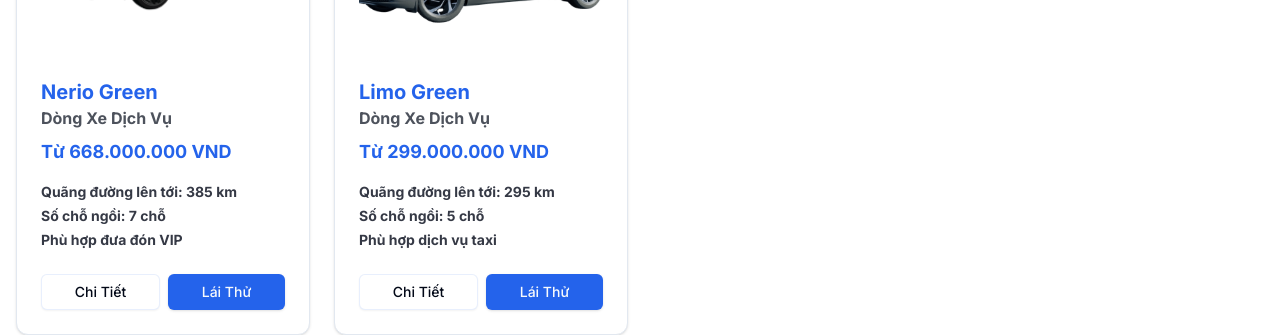
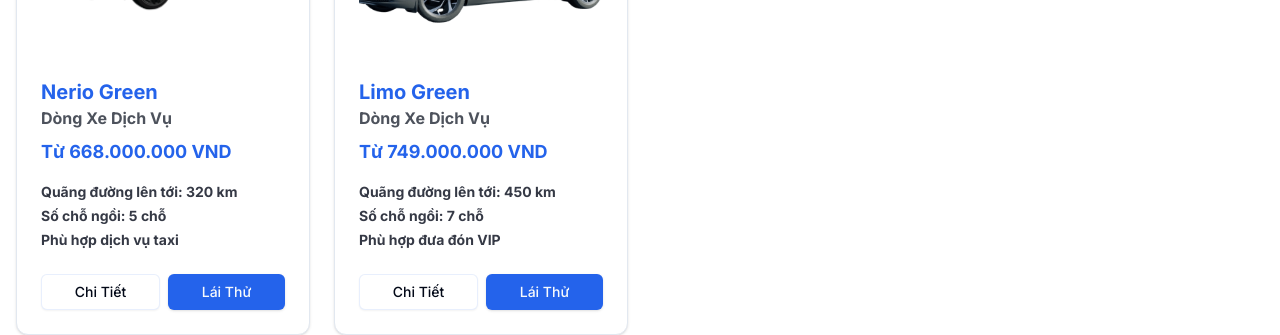
Before and after one commit to trungdevv/vinfast-nghia-hung, a Next.js app: page /cars in a window 1280 px wide. Shown: the part 1960-2295 px from the top of the page. Built offline with nearby package versions, Linux system fonts and the light colour scheme.

Commit message:
Update Limo Green pricing and specifications across multiple components, including homepage, car detail page, and featured cars section, to reflect new service offerings and enhance user information.

```diff
--- a/app/cars/[id]/page.tsx
+++ b/app/cars/[id]/page.tsx
@@ -436,7 +436,7 @@ const carsData: Record<string, Car> = {
     ],
     colors: ["Trắng", "Đen", "Bạc", "Xanh đậm"],
     description:
-      "Nerio Green là mẫu xe điện 7 chỗ cao cấp dành cho dịch vụ vận chuyển hành khách VIP. Với không gian nội thất rộng rãi, trang bị tiện nghi đẳng cấp và hệ thống tính năng thông minh, Nerio Green mang đến trải nghiệm di chuyển sang trọng và tiện nghi cho hành khách.",
+      "Nerio Green là mẫu xe điện được thiết kế đặc biệt cho dịch vụ taxi và đi chung. Với thiết kế hiện đại, không gian nội thất tối ưu và chi phí vận hành thấp, Nerio Green mang đến giải pháp di chuyển thông minh, tiện lợi và thân thiện với môi trường cho dịch vụ vận chuyển hành khách. ",
     specs: {
       performance: {
         "Động cơ": "Động cơ điện 150 kW",
@@ -463,7 +463,7 @@ const carsData: Record<string, Car> = {
     },
     features: [
       "Quãng đường lên tới: 385 km",
-      "Số chỗ ngồi: 7 chỗ",
+      "Số chỗ ngồi: 5 chỗ",
       "Công suất: 150 kW",
       "Mô-men xoắn: 350 Nm",
       "Phù hợp cho dịch vụ đưa đón VIP",
@@ -474,7 +474,7 @@ const carsData: Record<string, Car> = {
     id: "limo-green",
     name: "Limo Green",
     type: "Dòng Xe Dịch Vụ",
-    price: 299000000,
+    price: 749000000,
     images: [
       "/images/vehicles/limo.webp",
       "/images/vehicles/limo-2.webp",
@@ -483,7 +483,7 @@ const carsData: Record<string, Car> = {
     ],
     colors: ["Trắng", "Đen", "Bạc", "Xanh"],
     description:
-      "Limo Green là mẫu xe điện được thiết kế đặc biệt cho dịch vụ taxi và đi chung. Với thiết kế hiện đại, không gian nội thất tối ưu và chi phí vận hành thấp, Limo Green mang đến giải pháp di chuyển thông minh, tiện lợi và thân thiện với môi trường cho dịch vụ vận chuyển hành khách.",
+      "Limo Green là mẫu xe điện 7 chỗ cao cấp dành cho dịch vụ vận chuyển hành khách VIP. Với không gian nội thất rộng rãi, trang bị tiện nghi đẳng cấp và hệ thống tính năng thông minh, Nerio Green mang đến trải nghiệm di chuyển sang trọng và tiện nghi cho hành khách.",
     specs: {
       performance: {
         "Động cơ": "Động cơ điện 90 kW",
@@ -510,7 +510,7 @@ const carsData: Record<string, Car> = {
     },
     features: [
       "Quãng đường lên tới: 295 km",
-      "Số chỗ ngồi: 5 chỗ",
+      "Số chỗ ngồi: 7 chỗ",
       "Công suất: 90 kW",
       "Mô-men xoắn: 200 Nm",
       "Phù hợp cho dịch vụ taxi, ride-sharing",
@@ -518,9 +518,8 @@ const carsData: Record<string, Car> = {
     ],
   },
 }
-export default async function CarDetailPage({params}: {params: Promise<{ id: string }>}) {
-  const { id } = await params;
-  const car = carsData[id as keyof typeof carsData]
+export default function CarDetailPage({ params }: { params: { id: any } }) {
+  const car = carsData[params.id as keyof typeof carsData]
 
   if (!car) {
     notFound()
@@ -665,7 +664,7 @@ export default async function CarDetailPage({params}: {params: Promise<{ id: str
           <h2 className="text-3xl font-bold mb-8 text-center">Thông số kỹ thuật</h2>
 
           <Tabs defaultValue="performance" className="w-full">
-            <TabsList className="grid w-full grid-cols-3 gap-4">
+              <TabsList className="grid w-full grid-cols-3 gap-4">
               <TabsTrigger className="bg-primary backdrop-blur-sm border-white hover:bg-primary/70 text-white" value="performance">Hiệu suất</TabsTrigger>
               <TabsTrigger className="bg-primary backdrop-blur-sm border-white hover:bg-primary/70 text-white" value="dimensions">Kích thước</TabsTrigger>
               <TabsTrigger className="bg-primary backdrop-blur-sm border-white hover:bg-primary/70 text-white" value="features">Tính năng</TabsTrigger>
--- a/app/page.tsx
+++ b/app/page.tsx
@@ -219,7 +219,7 @@ export default function HomePage() {
               <CardContent className="pt-6">
                 <h3 className="text-xl font-bold text-primary">Limo Green</h3>
                 <p className="text-foreground/70 font-bold">Dòng Xe Dịch Vụ</p>
-                <p className="font-bold text-lg mt-2 text-primary">Từ 299.000.000 VND</p>
+                <p className="font-bold text-lg mt-2 text-primary">Từ 749.000.000 VND</p>
                 <ul className="mt-4 space-y-1">
                   <li className="text-sm flex items-center text-foreground/80 font-bold">Quãng đường lên tới: 295 km</li>
                   <li className="text-sm flex items-center text-foreground/80 font-bold">Số chỗ ngồi: 5 chỗ</li>
--- a/components/featured-cars.tsx
+++ b/components/featured-cars.tsx
@@ -84,16 +84,16 @@ const featuredCars = [
     price: 668000000,
     image: "/images/vehicles/nerio.webp",
     badge: "Dịch Vụ",
-    features: ["Quãng đường lên tới: 385 km", "Số chỗ ngồi: 7 chỗ", "Phù hợp đưa đón VIP"],
+    features: ["Quãng đường lên tới: 320 km", "Số chỗ ngồi: 5 chỗ", "Phù hợp dịch vụ taxi"],
   },
   {
     id: "limo-green",
     name: "Limo Green",
     type: "Dòng Xe Dịch Vụ",
-    price: 299000000,
+    price: 749000000,
     image: "/images/vehicles/limo.webp",
     badge: "Dịch Vụ",
-    features: ["Quãng đường lên tới: 295 km", "Số chỗ ngồi: 5 chỗ", "Phù hợp dịch vụ taxi"],
+    features: ["Quãng đường lên tới: 450 km", "Số chỗ ngồi: 7 chỗ", "Phù hợp đưa đón VIP"],
   }
 ]
 
```
